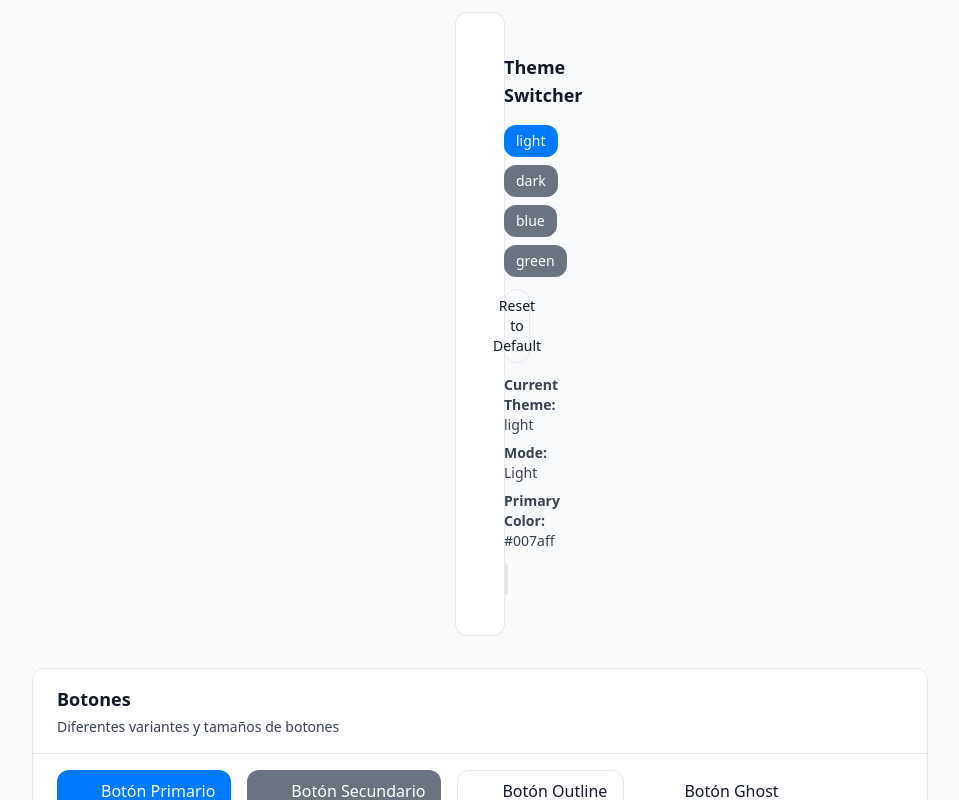
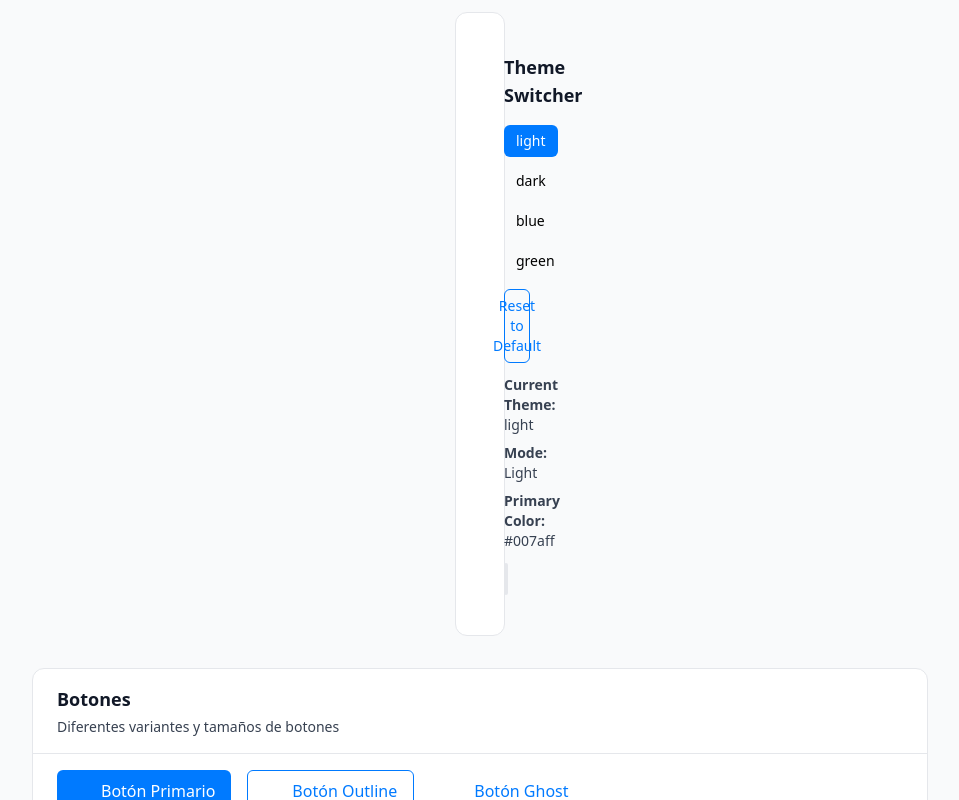
Before and after one commit to alexismunben/flysoft-react-ui, a React (Vite) app: page / in a window 1280 px wide. Shown: the part 180-980 px from the top of the page, without its empty margins (160-1119 px from the left). Built offline with nearby package versions, Linux system fonts and the light colour scheme.

Commit message:
change button options

```diff
--- a/src/App.tsx
+++ b/src/App.tsx
@@ -47,9 +47,6 @@ function App() {
               <div className="flex flex-wrap gap-4">
                 <Button variant="primary" icon="fa-heart">
                   Botón Primario
-                </Button>
-                <Button variant="secondary" icon="fa-star">
-                  Botón Secundario
                 </Button>
                 <Button variant="outline" icon="fa-download">
                   Botón Outline
--- a/src/components/form-controls/Button.tsx
+++ b/src/components/form-controls/Button.tsx
@@ -2,7 +2,7 @@ import React from "react";
 
 export interface ButtonProps
   extends React.ButtonHTMLAttributes<HTMLButtonElement> {
-  variant?: "primary" | "secondary" | "outline" | "ghost";
+  variant?: "primary" | "outline" | "ghost";
   size?: "sm" | "md" | "lg";
   icon?: string;
   iconPosition?: "left" | "right";
@@ -22,8 +22,8 @@ export const Button: React.FC<ButtonProps> = ({
   ...props
 }) => {
   const baseClasses = `
-    inline-flex items-center justify-center font-medium rounded-lg transition-colors
-    focus:outline-none focus:ring-2 focus:ring-offset-2
+    inline-flex items-center justify-center font-medium rounded-sm transition-colors
+    cursor-pointer
     disabled:opacity-50 disabled:cursor-not-allowed
     font-[var(--font-default)]
   `;
@@ -33,16 +33,12 @@ export const Button: React.FC<ButtonProps> = ({
       bg-[var(--color-primary)] text-[var(--color-primary-contrast)]
       hover:bg-[var(--color-primary-dark)] focus:ring-[var(--color-primary)]
     `,
-    secondary: `
-      bg-[var(--color-secondary)] text-[var(--color-secondary-contrast)]
-      hover:bg-[var(--color-secondary-dark)] focus:ring-[var(--color-secondary)]
-    `,
     outline: `
-      border border-[var(--color-border-default)] text-[var(--color-text-primary)]
+      border border-[var(--color-primary)] text-[var(--color-primary)]
       hover:bg-[var(--color-bg-secondary)] focus:ring-[var(--color-primary)]
     `,
     ghost: `
-      text-[var(--color-text-primary)] hover:bg-[var(--color-bg-secondary)]
+      text-[var(--color-primary)] hover:bg-[var(--color-bg-secondary)]
       focus:ring-[var(--color-primary)]
     `,
   };
```
